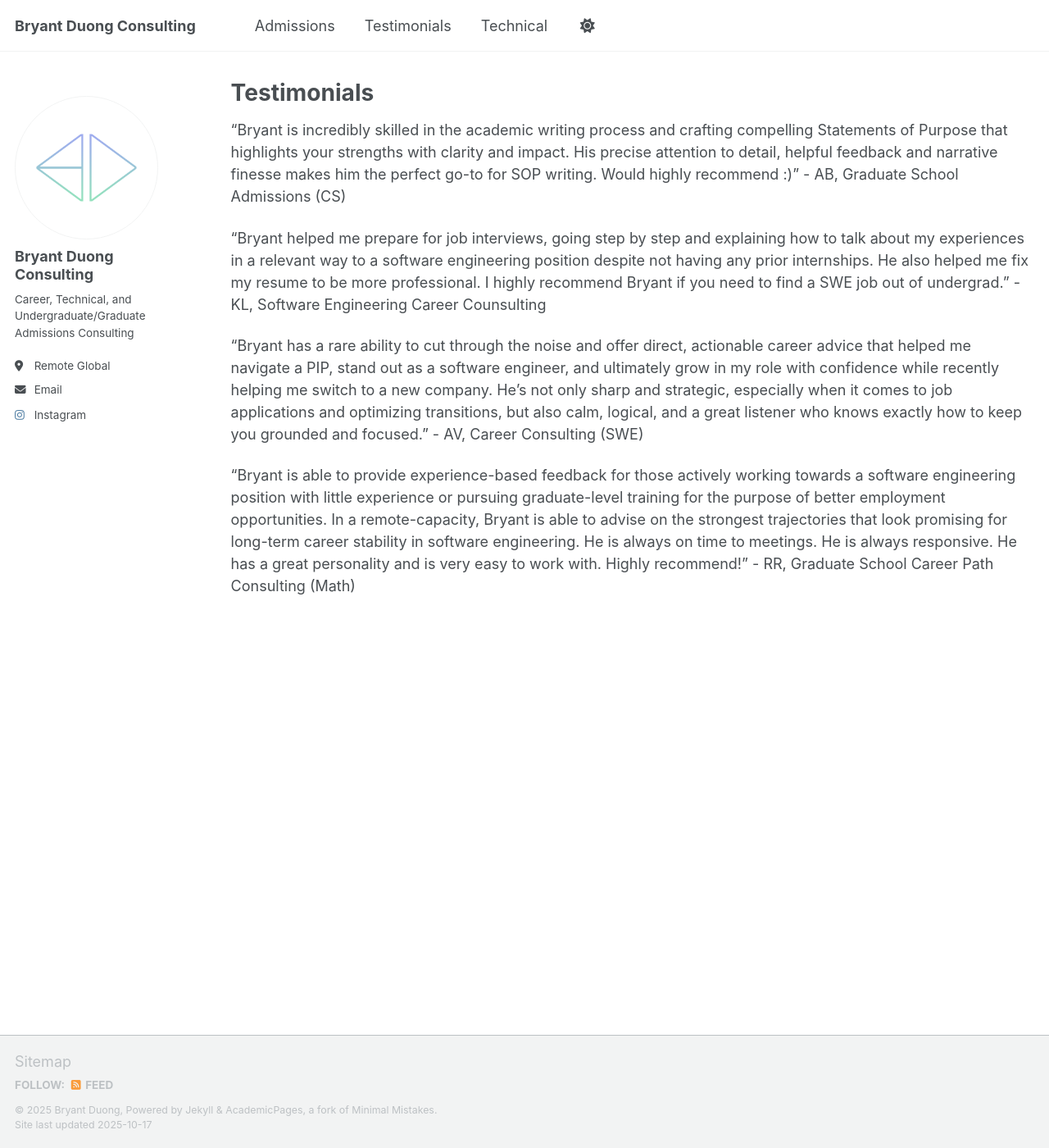
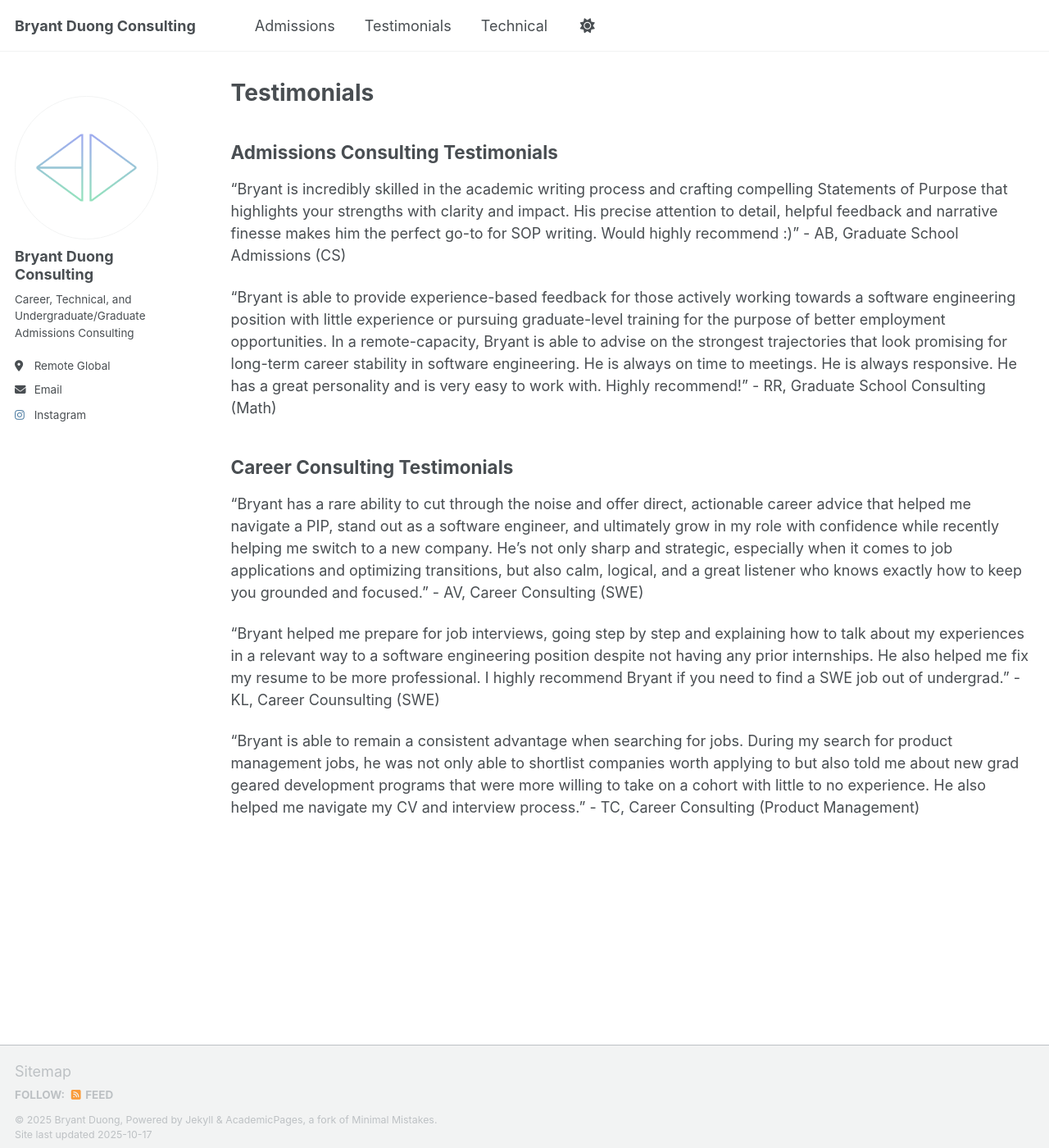
Before and after one commit to bryantduongconsulting/bryantduongconsulting.github.io, a Jekyll site: the page built from _pages/testimonials.md, in a window 1280 px wide and 1400 px high. Shown: the whole window at 82% size. Built offline with Jekyll 4.4.1, drawn with Linux system fonts in a browser that asks for light colours; a script that is not in the unit is left out.

Commit message:
Update testimonials.md

```diff
--- a/_pages/testimonials.md
+++ b/_pages/testimonials.md
@@ -5,10 +5,16 @@ title: "Testimonials"
 author_profile: true
 ---
 
+## Admissions Consulting Testimonials
+
 "Bryant is incredibly skilled in the academic writing process and crafting compelling Statements of Purpose that highlights your strengths with clarity and impact. His precise attention to detail, helpful feedback and narrative finesse makes him the perfect go-to for SOP writing. Would highly recommend :)" - AB, Graduate School Admissions (CS)
 
-"Bryant helped me prepare for job interviews, going step by step and explaining how to talk about my experiences in a relevant way to a software engineering position despite not having any prior internships. He also helped me fix my resume to be more professional. I highly recommend Bryant if you need to find a SWE job out of undergrad." - KL, Software Engineering Career Counsulting
+"Bryant is able to provide experience-based feedback for those actively working towards a software engineering position with little experience or pursuing graduate-level training for the purpose of better employment opportunities. In a remote-capacity, Bryant is able to advise on the strongest trajectories that look promising for long-term career stability in software engineering. He is always on time to meetings. He is always responsive. He has a great personality and is very easy to work with. Highly recommend!" - RR, Graduate School Consulting (Math)
+
+## Career Consulting Testimonials
 
 "Bryant has a rare ability to cut through the noise and offer direct, actionable career advice that helped me navigate a PIP, stand out as a software engineer, and ultimately grow in my role with confidence while recently helping me switch to a new company. He’s not only sharp and strategic, especially when it comes to job applications and optimizing transitions, but also calm, logical, and a great listener who knows exactly how to keep you grounded and focused." - AV, Career Consulting (SWE)
 
-"Bryant is able to provide experience-based feedback for those actively working towards a software engineering position with little experience or pursuing graduate-level training for the purpose of better employment opportunities. In a remote-capacity, Bryant is able to advise on the strongest trajectories that look promising for long-term career stability in software engineering. He is always on time to meetings. He is always responsive. He has a great personality and is very easy to work with. Highly recommend!" - RR, Graduate School Career Path Consulting (Math)
+"Bryant helped me prepare for job interviews, going step by step and explaining how to talk about my experiences in a relevant way to a software engineering position despite not having any prior internships. He also helped me fix my resume to be more professional. I highly recommend Bryant if you need to find a SWE job out of undergrad." - KL, Career Counsulting (SWE)
+
+"Bryant is able to remain a consistent advantage when searching for jobs. During my search for product management jobs, he was not only able to shortlist companies worth applying to but also told me about new grad geared development programs that were more willing to take on a cohort with little to no experience. He also helped me navigate my CV and interview process." - TC, Career Consulting (Product Management)
```
